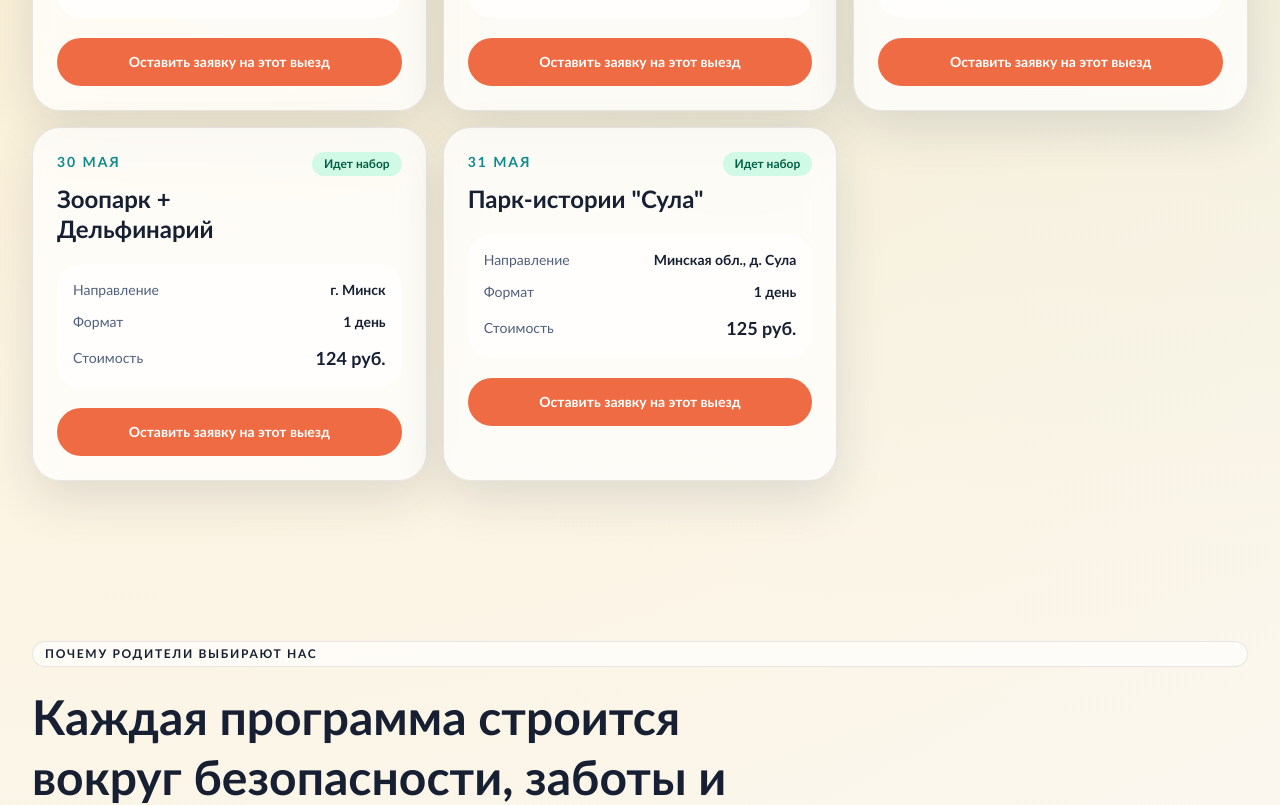
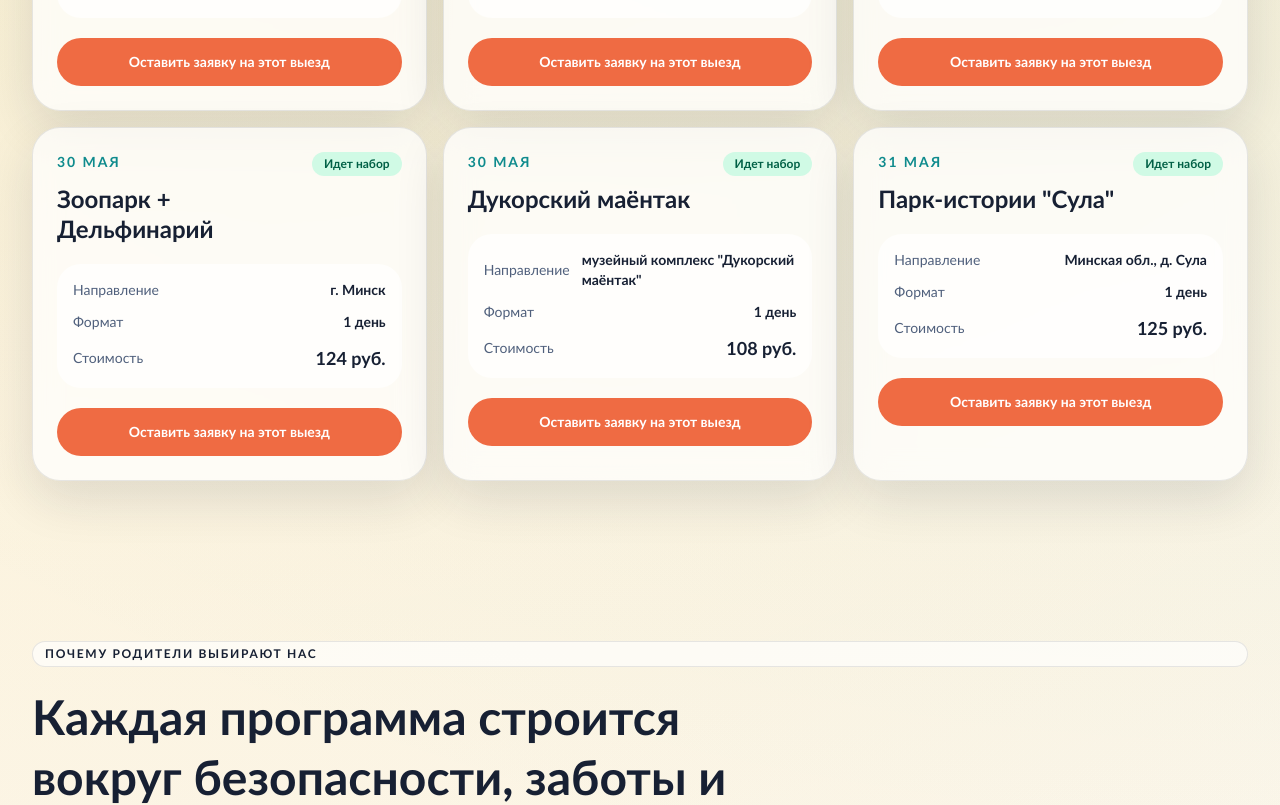
Before and after one commit to bonadysev/HarmonyTravel, a Next.js app: page / in a window 1280 px wide. Shown: the part 1760-2565 px from the top of the page. Built offline with nearby package versions, Linux system fonts and the light colour scheme.

Commit message:
add tour

```diff
--- a/data/departures.ts
+++ b/data/departures.ts
@@ -46,6 +46,17 @@ export const upcomingDepartures: UpcomingDeparture[] = [
     linkedTourId: "minsk-zoo-dolphinarium",
   },
   {
+    id: "dukorsky-maentak-2026-05-30",
+    date: "30 мая",
+    title: 'Дукорский маёнтак',
+    location: 'музейный комплекс "Дукорский маёнтак"',
+    price: "108 руб.",
+    format: "1 день",
+    status: "Идет набор",
+    statusTone: "teal",
+    linkedTourId: "dukorsky-maentak",
+  },
+  {
     id: "sula-2026-05-31",
     date: "31 мая",
     title: 'Парк-истории "Сула"',
--- a/data/tours.ts
+++ b/data/tours.ts
@@ -130,4 +130,35 @@ export const tours: Tour[] = [
     },
     active: true,
   },
+  {
+    id: "dukorsky-maentak",
+    category: "Экскурсионные",
+    title: 'Детский тур в музейный комплекс "Дукорский маёнтак"',
+    location: 'музейный комплекс "Дукорский маёнтак"',
+    date: "30 мая",
+    age: "Школьные группы",
+    duration: "1 день",
+    price: "108 руб.",
+    description:
+      "Театрализованное погружение в шляхетскую культуру XIX века с интерактивом, мастерскими и живой атмосферой исторического комплекса.",
+    features: [
+      "Игровая экскурсия с радушным шляхтичем и знакомство с жизнью, традициями и костюмами белорусской шляхты",
+      "Участие в реконструкции исторических событий и посещение действующих мастерских: гончарной, кукольной, кузничной и других",
+      "Катание на бричке, посещение знаменитого «Перевернутого дома» и возможность купить сувениры для родителей",
+      "После экскурсии ребята смогут побывать в зоопарке, увидеть 400-летний дуб и заглянуть на выставку раритетных автомобилей",
+    ],
+    included: [
+      "Проезд автобусом",
+      "Сопровождение в пути",
+      "Входные билеты",
+      "Экскурсия",
+    ],
+    note: "По желанию группы возможен заказ сладкого угощения с чаем за дополнительную плату. Другая желаемая дата возможна по индивидуальному заказу.",
+    colorClass: "bg-[linear-gradient(160deg,#4a2f1f,#8b5a32_55%,#c78e4a)]",
+    image: {
+      src: `${repoBasePath}/tours/dukorsky-maentak.jpeg`,
+      alt: 'Детский тур в музейный комплекс "Дукорский маёнтак"',
+    },
+    active: true,
+  },
 ];
```
Also changed, not shown: public/tours/dukorsky-maentak.jpeg (added).
